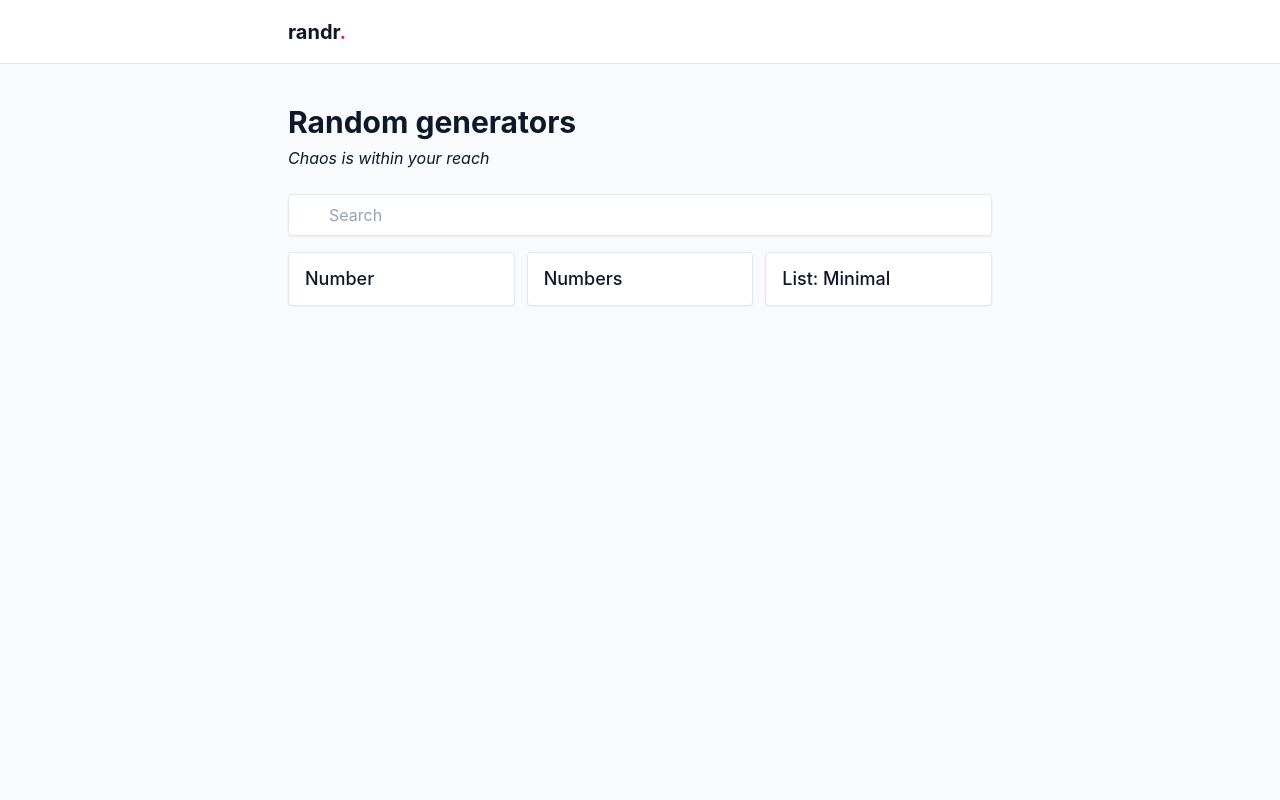
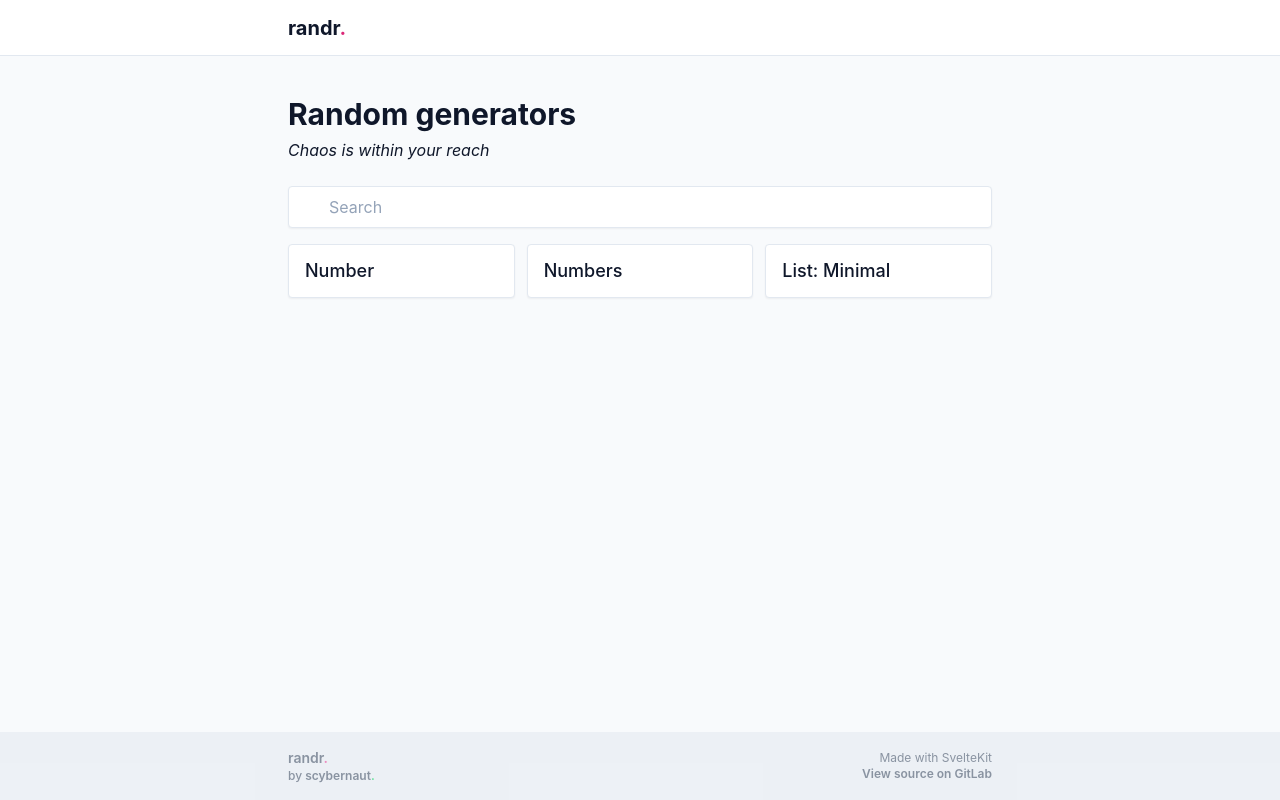
Before and after one commit to scybernaut/randr, a SvelteKit app: page / in a window 1280 px wide. Built offline with nearby package versions, Linux system fonts and the light colour scheme; some icons are missing; a web font is replaced by a local one.

Commit message:
added footer

```diff
--- a/src/routes/+layout.svelte
+++ b/src/routes/+layout.svelte
@@ -2,8 +2,9 @@
   import "../app.css";
   import { onMount } from "svelte";
   import { writable } from "svelte/store";
+  import { twMerge } from "tailwind-merge";
 
-  import { loadConfig } from "$lib/utils.js";
+  import { PAGE_PADDING, loadConfig } from "$lib/utils.js";
 
   import Dropdown from "$lib/Dropdown.svelte";
 
@@ -56,11 +57,25 @@
   const closeDropdown = () => {
     showThemeDropdown = false;
   };
+
+  let scrollY = 0;
+  let showHeaderBorder = false;
+  $: {
+    showHeaderBorder = scrollY > 25;
+  }
 </script>
 
-<div class="" on:keydown={({ key }) => key === "Escape" && closeDropdown()}>
+<svelte:window bind:scrollY />
+<div
+  class="flex min-h-screen flex-col items-center"
+  on:keydown={({ key }) => key === "Escape" && closeDropdown()}
+>
   <header
-    class={"fixed left-0 right-0 top-0 z-40 h-16 border-b border-gray-200 bg-white dark:border-0 dark:bg-gray-900"}
+    class={twMerge(
+      "sticky left-0 right-0 top-0 z-40 h-14 w-full border-b border-gray-200 bg-white/90",
+      "backdrop-blur-lg transition-all dark:border-transparent dark:bg-gray-900/90",
+      showHeaderBorder && "dark:border-gray-700/75"
+    )}
   >
     <div class="mx-auto flex h-full max-w-screen-md items-center justify-between p-4 px-6 sm:px-8">
       <a
@@ -79,7 +94,39 @@
       />
     </div>
   </header>
-  <main class="mx-auto mt-16 max-w-screen-md py-6">
+  <main class="mx-auto w-full max-w-screen-md grow py-6">
     <slot />
   </main>
+  <footer class={twMerge("mt-8 w-full bg-gray-200/50 dark:bg-gray-950/25")}>
+    <div
+      class={twMerge(
+        "mx-auto flex h-full max-w-screen-md flex-wrap items-center gap-4 py-4",
+        "text-xs text-gray-600/60 dark:text-gray-300/60",
+        PAGE_PADDING
+      )}
+    >
+      <div class=" font-semibold leading-tight">
+        <p class="text-sm">
+          randr<span class="text-accent-500 text-opacity-60">.</span>
+        </p>
+        <span class="text-xs font-medium">by</span>
+        <a
+          class="transition-colors hover:text-gray-600 dark:hover:text-gray-300"
+          href="https://scybernaut.me"
+        >
+          scybernaut<span class="text-scybergreen text-opacity-60">.</span>
+        </a>
+      </div>
+      <div class="ml-auto text-end">
+        <p class="">Made with SvelteKit</p>
+        <a
+          href="https://gitlab.com/scybernaut/randr"
+          class="block font-semibold transition-colors hover:text-gray-600 dark:hover:text-gray-300"
+          target="_blank"
+        >
+          View source on GitLab
+        </a>
+      </div>
+    </div>
+  </footer>
 </div>
--- a/tailwind.config.cjs
+++ b/tailwind.config.cjs
@@ -16,7 +16,8 @@ module.exports = {
         primary: colors.indigo,
         secondary: colors.blue,
         accent: colors.pink,
-        gray: colors.slate
+        gray: colors.slate,
+        scybergreen: "#00d455"
       },
       minWidth: {
         68: "17rem"
```
